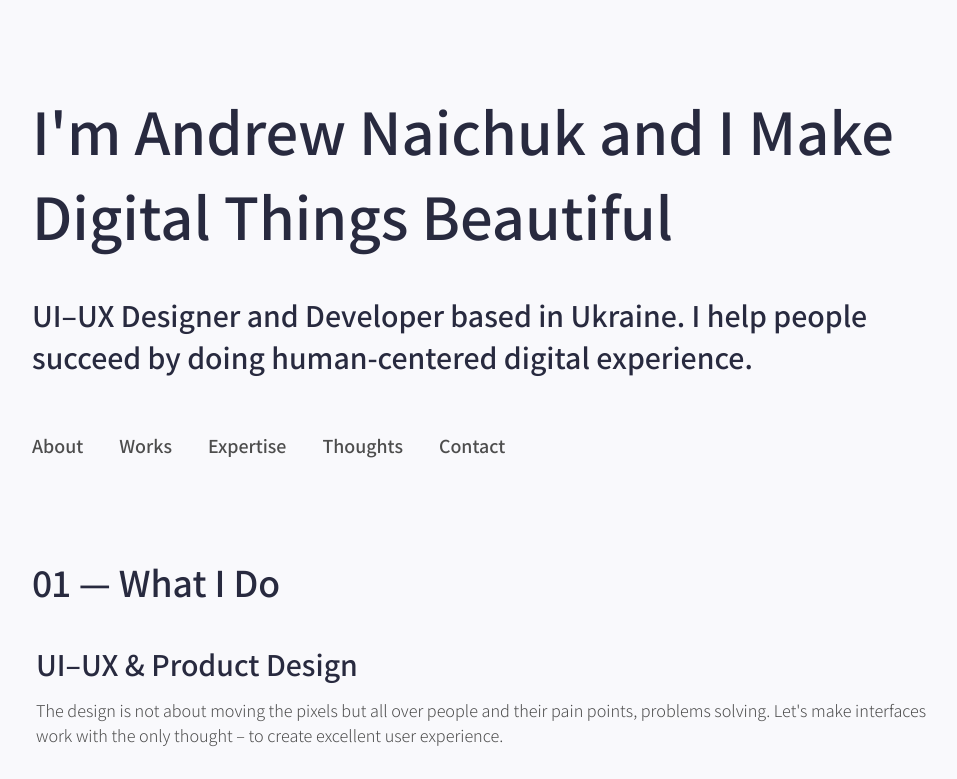
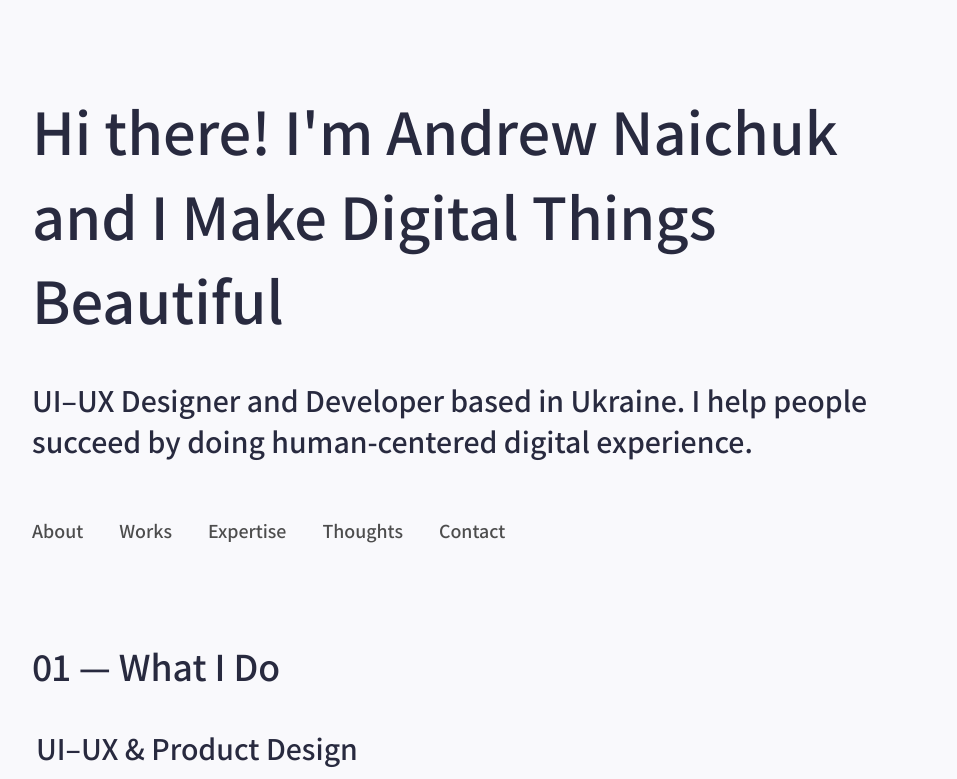
Before and after one commit to Andrew-Naichuk/Designer-Portfolio-Web, a plain HTML site: page index.html in a window 1280 px wide. Shown: the top 779 px of the page, without its empty margins (158-1115 px from the left). Drawn offline with Linux system fonts and the light colour scheme.

Commit message:
CPanel and hero headline update
CPanel and hero headline update

```diff
--- a/index.html
+++ b/index.html
@@ -13,7 +13,7 @@
 	<!-- 0 - HERO SECTION -->
 
 	<section id="start">
-		<h1>I'm Andrew Naichuk and I Make Digital Things Beautiful</h1>
+		<h1>Hi there! I'm Andrew Naichuk and I Make Digital Things Beautiful</h1>
 		<h3>UI–UX Designer and Developer based in Ukraine. I help people succeed by doing human-centered digital experience.</h3>
 			<div class="links-block">
 				<a href="#about">About</a>
```
Also changed, not shown: .cpanel.yml (added).
